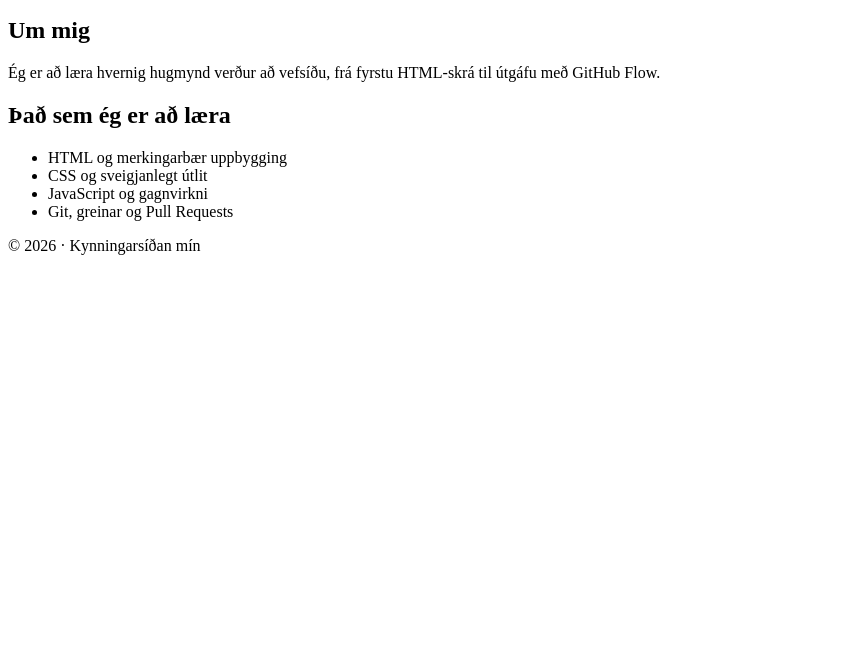
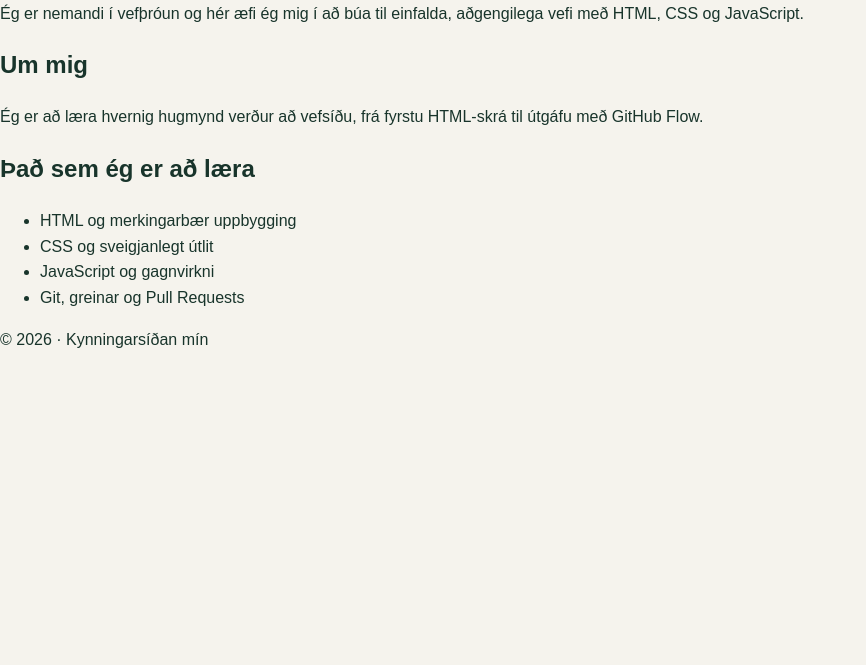
Before and after one commit to SolviHrafn06/verkefni-1, a plain HTML site: page index.html in a window 1280 px wide. Shown: the part 135-800 px from the top of the page, without its empty margins (0-866 px from the left). Drawn offline with Linux system fonts and the light colour scheme.

Commit message:
feat: add reset and base typography

```diff
--- a/index.html
+++ b/index.html
@@ -5,6 +5,7 @@
   <meta name="viewport" content="width=device-width, initial-scale=1">
   <meta name="description" content="Persónuleg kynningarsíða og æfing í GitHub Flow.">
   <title>Kynningarsíðan mín</title>
+  <link rel="stylesheet" href="style.css">
 </head>
 <body>
   <header><p>Persónuleg kynning</p></header>
--- /dev/null
+++ b/style.css
@@ -0,0 +1,15 @@
+:root {
+  color-scheme: light;
+  --bg: #f5f3ed;
+  --surface: #ece9df;
+  --text: #18342b;
+  --muted: #4a6157;
+  --accent: #d8ef7f;
+  --line: #c9d0c4;
+}
+
+* { box-sizing: border-box; }
+body { margin: 0; background: var(--bg); color: var(--text); font-family: Arial, Helvetica, sans-serif; line-height: 1.6; }
+a { color: inherit; }
+button { font: inherit; }
+:focus-visible { outline: 3px solid var(--text); outline-offset: 5px; }
```
